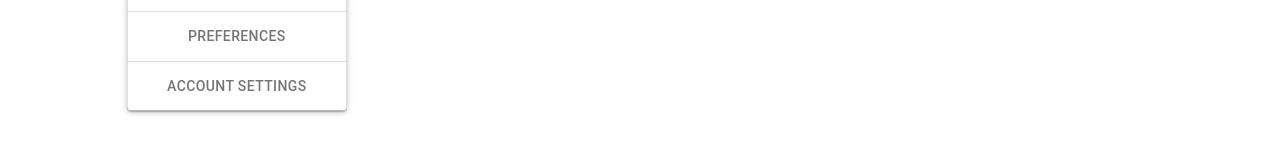
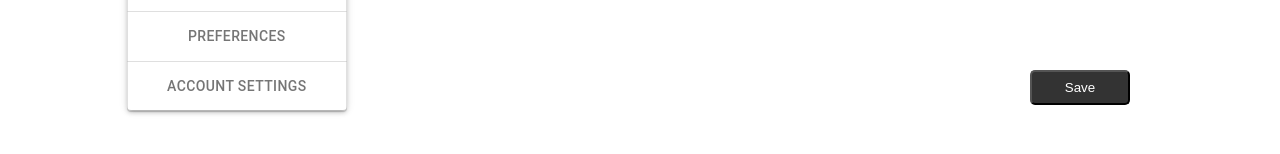
Before and after one commit to adrianbalbs/icpcconnect, a Next.js app in the folder frontend/: page /profile/1 in a window 1280 px wide. Shown: the part 570-724 px from the top of the page. Built offline with nearby package versions, Linux system fonts and the light colour scheme; no server answers; sample sign-in values are in the browser's storage.

Commit message:
commit before checkout

```diff
--- a/frontend/src/app/components/profile/Info.tsx
+++ b/frontend/src/app/components/profile/Info.tsx
@@ -1,29 +1,36 @@
 'use client'
 import profileStyles from '@/styles/Profile.module.css';
 import pageStyles from '@/styles/Page.module.css';
-import { useState } from 'react';
 
 interface InfoProps {
   name: string;
   value: string | number;
   edit: boolean;
+  onChange: (newValue: string | number) => void;
 }
 
-const Info: React.FC<InfoProps> = ({ name, value, edit }) => {
-  const [newVal, setNewVal] = useState(value);
-  return <>
+const Info: React.FC<InfoProps> = ({ name, value, edit, onChange }) => {
+  const handleInputChange = (e: React.ChangeEvent<HTMLInputElement>) => {
+    onChange(e.target.value);
+  };
+
+  return (
+    <>
       <div className={profileStyles.content}>
         <p className={pageStyles.bold}>{name}</p>
         {edit ? (
-        <form>
-          <input className={profileStyles['edit-box']} value={newVal} onChange={(e) => setNewVal(e.target.value)} />
-        </form>
+          <input
+            className={profileStyles['edit-box']}
+            value={value}
+            onChange={handleInputChange}
+          />
         ) : (
           <p>{value}</p>
         )}
       </div>
       <hr className={pageStyles.divider}/>
     </>
-}
+  );
+};
 
 export default Info;
--- a/frontend/src/app/profile/[id]/page.tsx
+++ b/frontend/src/app/profile/[id]/page.tsx
@@ -7,6 +7,8 @@ import { IconButton } from '@mui/material';
 import EditTwoToneIcon from '@mui/icons-material/EditTwoTone';
 import Info from '@/components/profile/Info';
 import { getInfo, capitalise } from '@/utils/profileInfo';
+import axios from 'axios';
+import { SERVER_URL } from '@/utils/constants';
 
 export interface ProfileProps {
   params: {
@@ -23,13 +25,31 @@ const Profile: React.FC<ProfileProps> = ({ params }) => {
     if (data !== undefined) {
       setInfo(data.info);
     }
-  }
+  };
+
+  const handleInfoChange = (index: number, newValue: string | number) => {
+    const updatedInfo = [...info];
+    updatedInfo[index] = [updatedInfo[index][0], newValue];
+    setInfo(updatedInfo);
+  };
 
   const handleEditClick = () => {
-    setIsEditing((prev) => !prev);
+    setIsEditing(true);
+  };
+
+  const handleSaveClick = async () => {
+    setIsEditing(false);
+    const data = await getInfo(params.id);
+    console.log(data);
+    if (data !== undefined) {
+      data.info = info;
+      axios.put(`${SERVER_URL}/students/${params.id}`, data);
+    }
   };
 
   useEffect(() => { storeInfo() }, [params]);
+
+  const infoToRemove = ['id', 'givenName', 'familyName', 'role'];
 
   return (
     <div className={profileStyles['inner-screen']}>
@@ -40,7 +60,18 @@ const Profile: React.FC<ProfileProps> = ({ params }) => {
         </IconButton>
       </div>
       <hr className={pageStyles.divider}/>
-      {info.map(i => <Info key={i[0]} name={capitalise(i[0])} value={i[1]} edit={isEditing} />)}
+      {info.filter(i => !infoToRemove.includes(i[0])).map((i, index) => (
+        <Info
+          key={i[0]}
+          name={capitalise(i[0])}
+          value={i[1]}
+          edit={isEditing}
+          onChange={(newValue) => handleInfoChange(index, newValue)}
+        />
+      ))}
+      <button className={profileStyles['profile-button']} onClick={handleSaveClick}>
+        Save
+      </button>
     </div>
   );
 }
--- a/frontend/src/app/register/page.tsx
+++ b/frontend/src/app/register/page.tsx
@@ -202,12 +202,12 @@ export default function Register() {
             {roleName === 'Student' ? (
               <div className={registerPage['form-container']}>
                 <input placeholder="Student ID" className={registerPage['input-field']} value={studentId} onChange={(e) => setStudentId(e.target.value)} />
-                <input placeholder="Email" className={registerPage['input-field']} value={email} onChange={(e) => setEmail(e.target.value)} />
+                <input type="Email" placeholder="Email" className={registerPage['input-field']} value={email} onChange={(e) => setEmail(e.target.value)} />
               </div>
             ) : (
               <div className={registerPage['form-container']}>
                 <input placeholder="Invite Code" className={registerPage['input-field']} value={inviteCode} onChange={(e) => setInviteCode(e.target.value)}/>
-                <input placeholder="Email" className={registerPage['input-field']} value={email} onChange={(e) => setEmail(e.target.value)} />
+                <input type="Email" placeholder="Email" className={registerPage['input-field']} value={email} onChange={(e) => setEmail(e.target.value)} />
               </div>
             )}
             <div className={registerPage['horizontal-container']}>
--- a/frontend/src/app/styles/Profile.module.css
+++ b/frontend/src/app/styles/Profile.module.css
@@ -125,3 +125,22 @@
 .edit-box {
   width: 250px;
 }
+
+.profile-button {
+  background-color: #333333;
+  color: white;
+  border-radius: 5px;
+  text-align: center;
+  align-items: center;
+  position: absolute;
+  width: 100px;
+  height: 35px;
+  right: 150px;
+  bottom: 125px;
+}
+
+
+.profile-button:hover {
+  opacity: 90%;
+  cursor: pointer;
+}
--- a/frontend/src/app/utils/profileInfo.ts
+++ b/frontend/src/app/utils/profileInfo.ts
@@ -20,7 +20,6 @@ const current: Info = {
   }
 };
 
-const infoToRemove = ['id', 'givenName', 'familyName', 'role'];
 
 export const getInfo = async (id: string | null) => {
   if (id === null) return current;
@@ -30,7 +29,7 @@ export const getInfo = async (id: string | null) => {
     const res = await axios.get(`${SERVER_URL}/api/admin/${id}`);
     const data: StudentInfo = res.data;
     const infoObject = { name: `${data.givenName} ${data.familyName}`, ...data };
-    const infoArr = Object.entries(infoObject).filter(i => !infoToRemove.includes(i[0]));
+    const infoArr = Object.entries(infoObject);
     current.id = data.id;
     current.university = data.university;
     current.info = infoArr;
```
Lines whose indentation alone changed are shown as unchanged.
